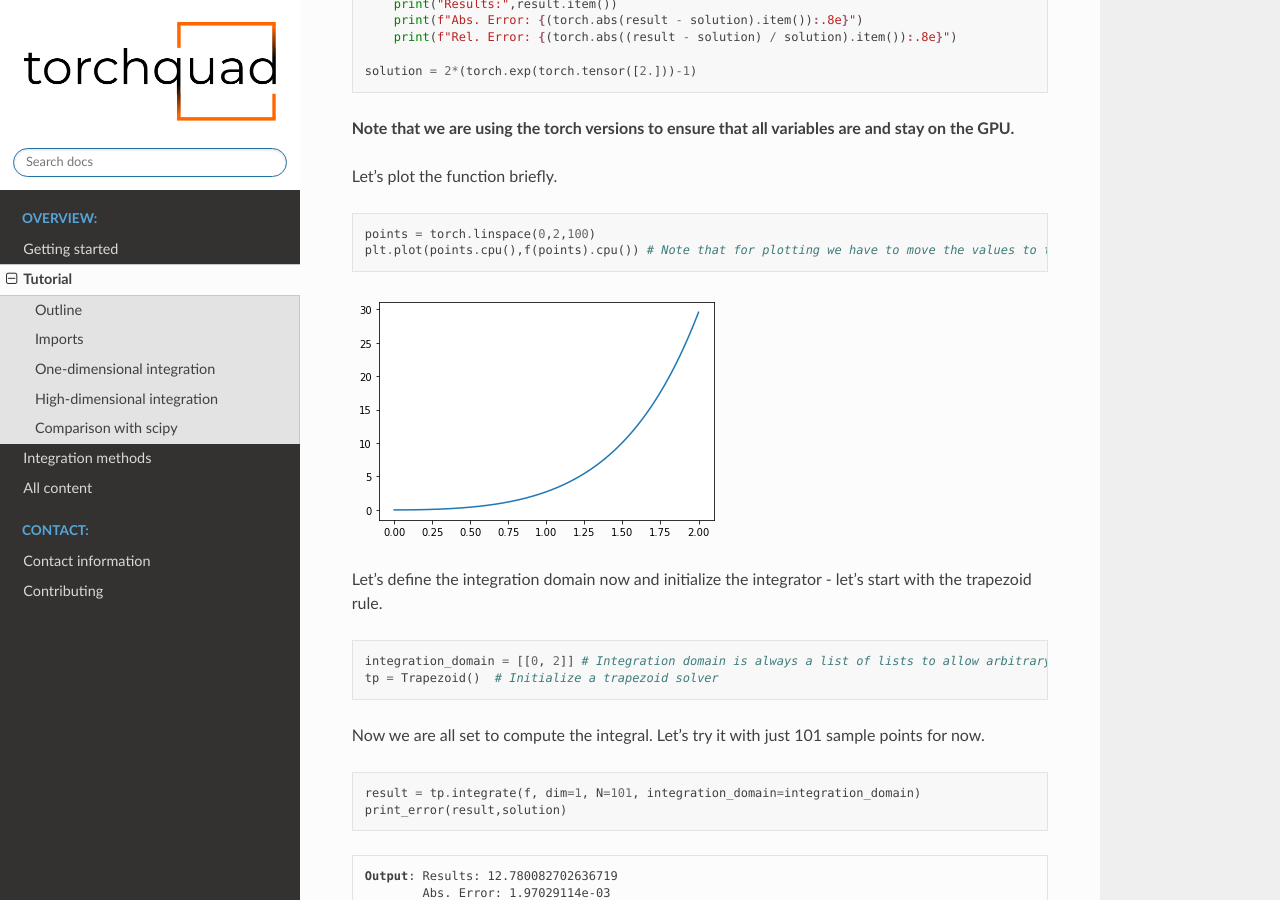
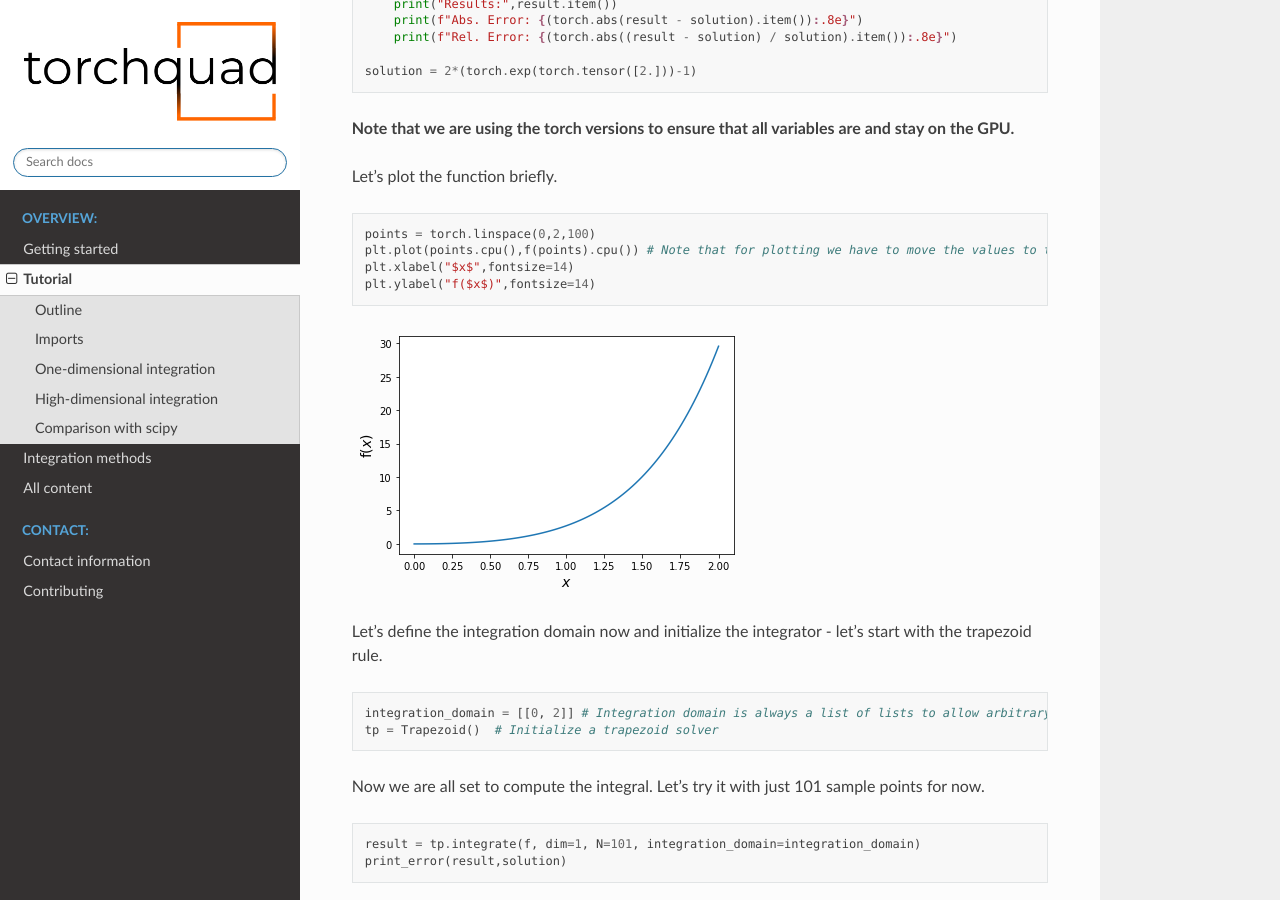
Before and after one commit to esa/torchquad, a Sphinx documentation site: the page built from docs/source/tutorial.rst, in a window 1280 px wide and 900 px high, scrolled down 2030 px. Built offline with Sphinx 7.4.7 and the Read the Docs theme 2.0.0, drawn with Linux system fonts in a browser that asks for light colours; formulas are drawn with MathJax 3.

Commit message:
Added labels to figure

```diff
--- a/docs/source/tutorial.rst
+++ b/docs/source/tutorial.rst
@@ -136,6 +136,8 @@ Let’s plot the function briefly.
 
     points = torch.linspace(0,2,100)
     plt.plot(points.cpu(),f(points).cpu()) # Note that for plotting we have to move the values to the CPU first
+    plt.xlabel("$x$",fontsize=14)
+    plt.ylabel("f($x$)",fontsize=14)
 
 
 
```
Also changed, not shown: docs/source/torchquad_tutorial_figure.png.
